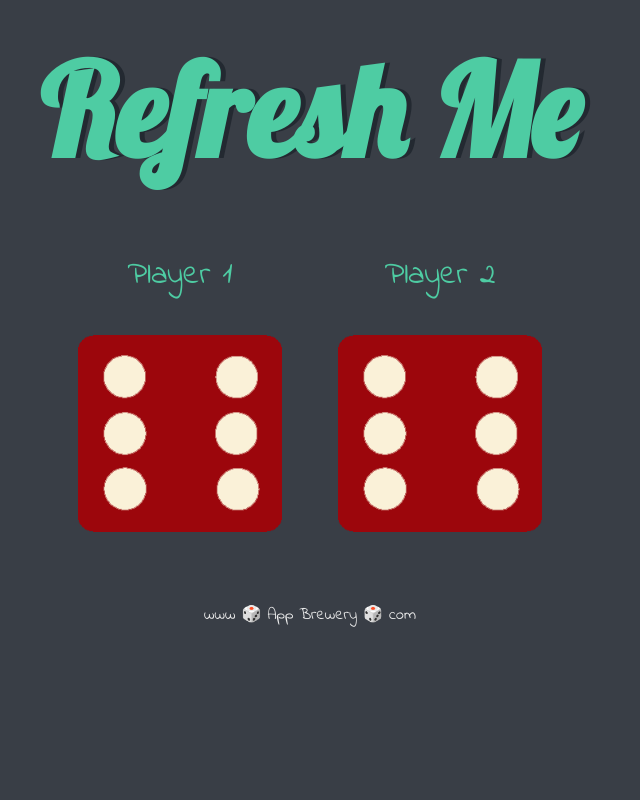
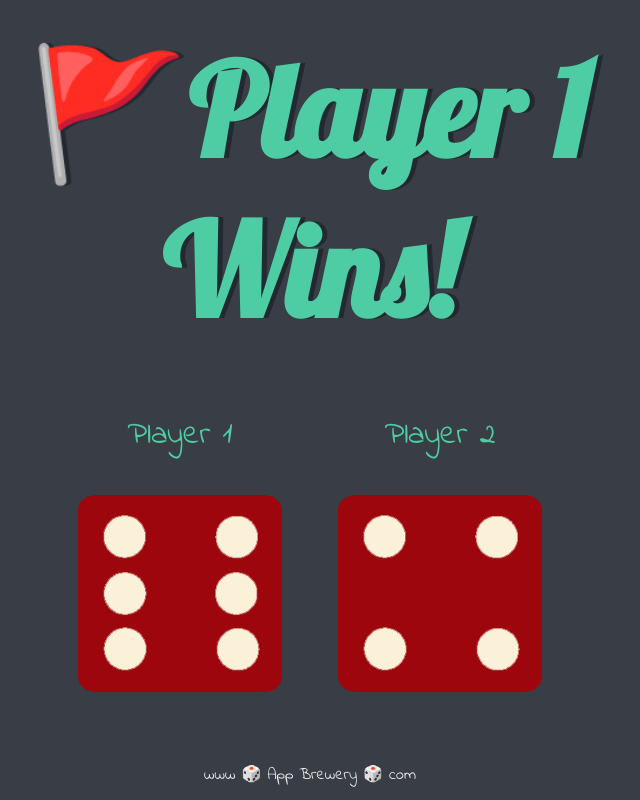
Before and after one commit to Macdeo/Dicee-Challenge---Starting-Files, a plain HTML site: page index.html in a window 1280 px wide. Shown: the whole page, without its empty margins (330-970 px from the left). Drawn offline with Linux system fonts and the light colour scheme.

Commit message:
modified:   index.html 	modified:   javascript/index.js

```diff
--- a/index.html
+++ b/index.html
@@ -4,12 +4,11 @@
     <meta charset="utf-8">
     <title>Dicee</title>
     <link rel="stylesheet" href="styles.css">
-    <script src="javascript/index.js"></script>
+
     <link href="https://fonts.googleapis.com/css?family=Indie+Flower|Lobster" rel="stylesheet">
 
   </head>
   <body>
-
     <div class="container">
       <h1>Refresh Me</h1>
 
@@ -25,6 +24,8 @@
 
     </div>
 
+    <script src="javascript/index.js"></script>
+
 
   </body>
 
--- a/javascript/index.js
+++ b/javascript/index.js
@@ -1,3 +1,22 @@
 
 var randomNumber1 = Math.floor(Math.random() * 6) + 1;
+var randomNumber2 = Math.floor(Math.random() * 6) + 1;
 console.log(randomNumber1);
+console.log(randomNumber2);
+
+var randomDiceImag1 = "images/dice" + randomNumber1 + ".png";
+var randomDiceImag2 = 'images/dice' + randomNumber2 + '.png';
+
+var image1 = document.querySelectorAll('img')[0];
+var image2 = document.querySelectorAll('img')[1];
+
+image1.setAttribute('src', randomDiceImag1);
+image2.setAttribute('src', randomDiceImag2);
+
+if(randomNumber1 > randomNumber2){
+    document.querySelector('h1').innerHTML = '🚩Player 1 Wins!';
+} else if(randomNumber1 < randomNumber2){
+    document.querySelector('h1').innerHTML = 'Player 2 Wins! 🚩';
+} else{
+    document.querySelector('h1').innerHTML = 'A draw!';
+}
```
